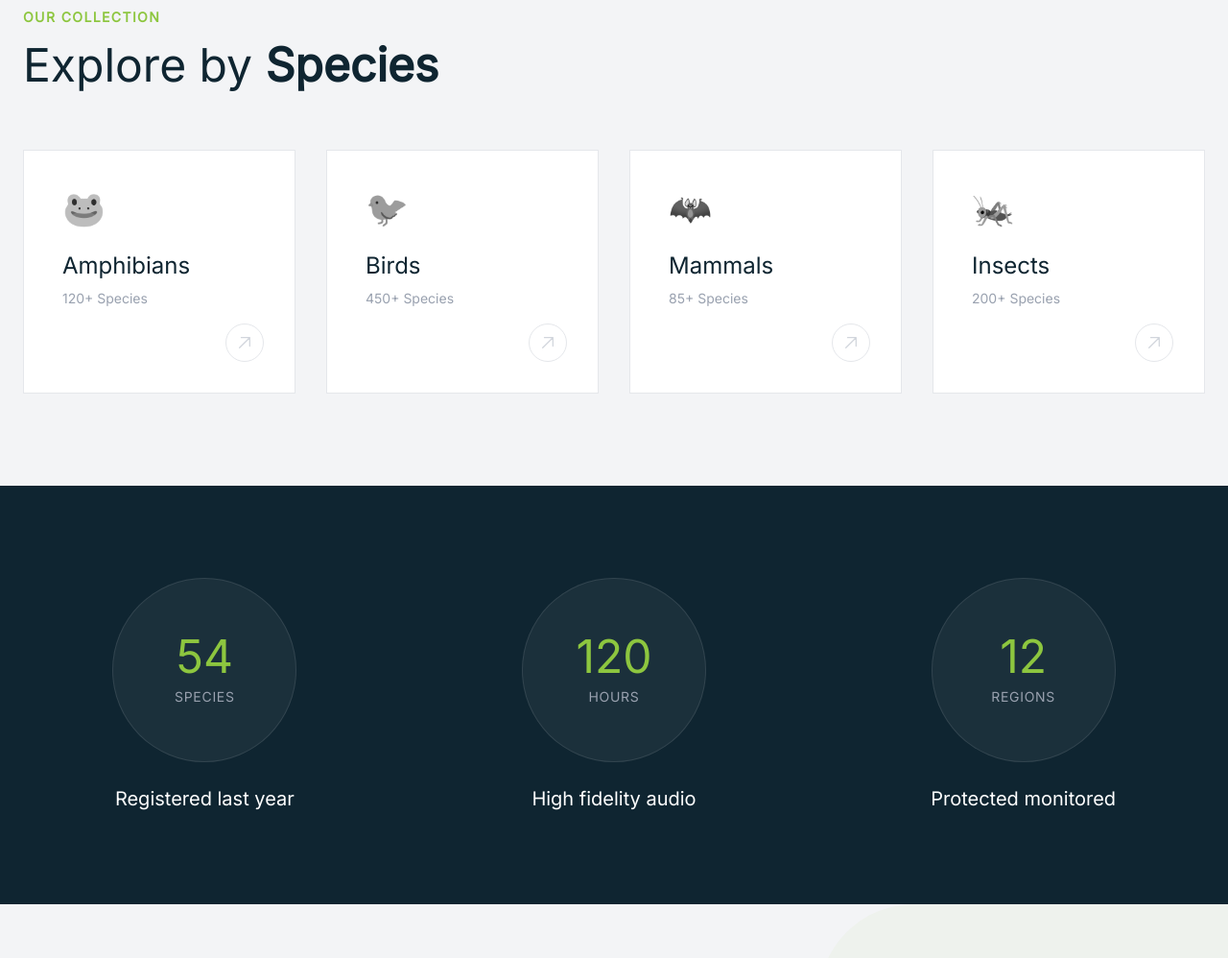
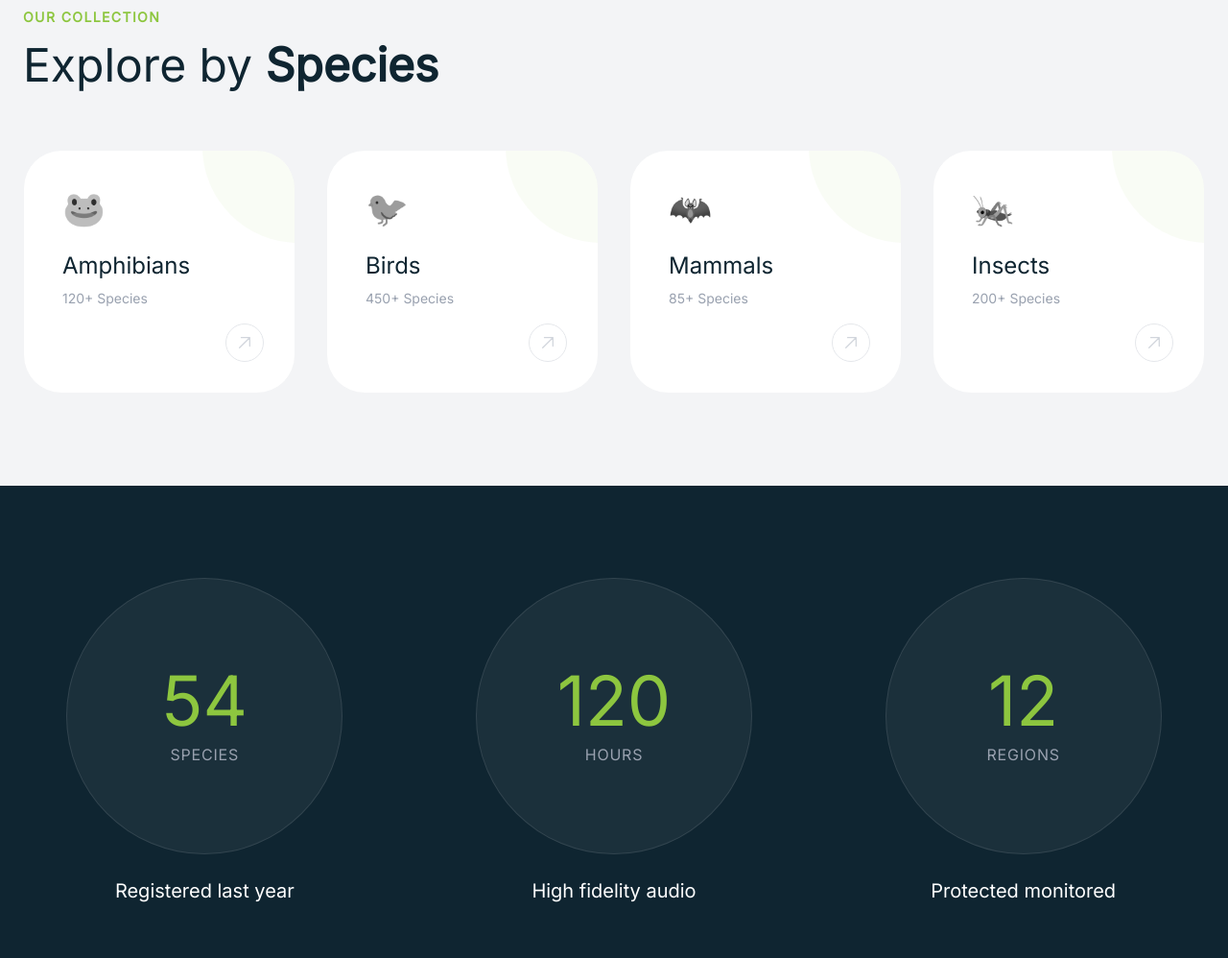
Before and after one commit to jpanaifo-dev/fonoteca-landing, an Astro site: page /en in a window 1280 px wide. Shown: the part 1580-2578 px from the top of the page at 96% size. Built offline with nearby package versions, Linux system fonts and the light colour scheme; Astro itself is replaced by a stand-in of ours.

Commit message:
first commit

```diff
--- a/src/components/react/ServicesGrid.tsx
+++ b/src/components/react/ServicesGrid.tsx
@@ -22,8 +22,9 @@ export const ServicesGrid: React.FC<ServicesGridProps> = ({ content }) => {
 
                 <div className="grid grid-cols-1 md:grid-cols-2 lg:grid-cols-4 gap-8">
                     {content.items.map((item, index) => (
-                        <div key={index} className="group bg-white p-10 border border-gray-200 hover:border-accent-green transition-all duration-300 hover:-translate-y-2 hover:shadow-xl relative overflow-hidden">
-                            <div className="text-4xl mb-6 grayscale group-hover:grayscale-0 transition-all duration-300 transform group-hover:scale-110 origin-left">
+                        <div key={index} className="group bg-white p-10 border border-gray-100 rounded-[2.5rem] hover:border-accent-green/30 transition-all duration-500 hover:-translate-y-2 hover:shadow-2xl hover:shadow-accent-green/10 relative overflow-hidden">
+                            <div className="absolute top-0 right-0 w-32 h-32 bg-accent-green/5 rounded-bl-[100px] -mr-8 -mt-8 transition-transform duration-500 group-hover:scale-150 group-hover:bg-accent-green/10"></div>
+                            <div className="text-4xl mb-6 grayscale group-hover:grayscale-0 transition-all duration-300 transform group-hover:scale-110 origin-left relative z-10">
                                 {ICONS[index % ICONS.length]}
                             </div>
 
--- a/src/components/react/Stats.tsx
+++ b/src/components/react/Stats.tsx
@@ -21,11 +21,11 @@ export const Stats: React.FC<StatsProps> = ({ content }) => {
                             className="flex flex-col items-center reveal-on-scroll"
                             style={{ transitionDelay: `${i * 0.2}s` }}
                         >
-                            <div className="w-48 h-48 rounded-full border border-white/10 flex flex-col items-center justify-center hover:border-accent-green/50 transition-colors duration-500 bg-white/5 mb-6 group">
-                                <span className="text-5xl font-light text-accent-green mb-2 group-hover:scale-110 transition-transform duration-300">
+                            <div className="w-72 h-72 rounded-full border border-white/10 flex flex-col items-center justify-center hover:border-accent-green/50 transition-colors duration-500 bg-white/5 mb-6 group">
+                                <span className="text-7xl font-light text-accent-green mb-2 group-hover:scale-110 transition-transform duration-300">
                                     {stat.count}
                                 </span>
-                                <span className="text-sm text-gray-400 tracking-wider uppercase">
+                                <span className="text-base text-gray-400 tracking-wider uppercase">
                                     {stat.label}
                                 </span>
                             </div>
```
Also changed, not shown: tsconfig.json (+7 -2 lines).
